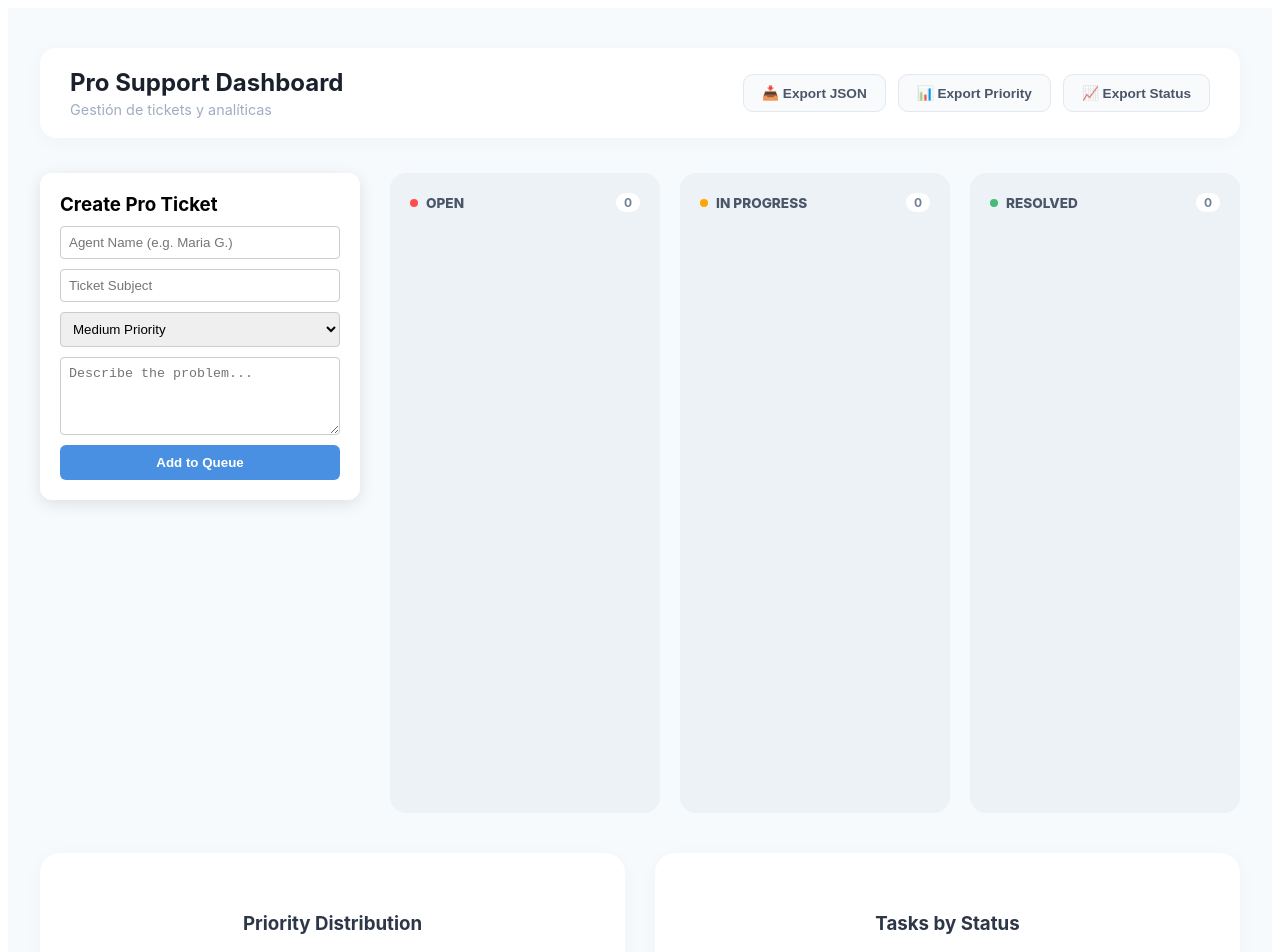
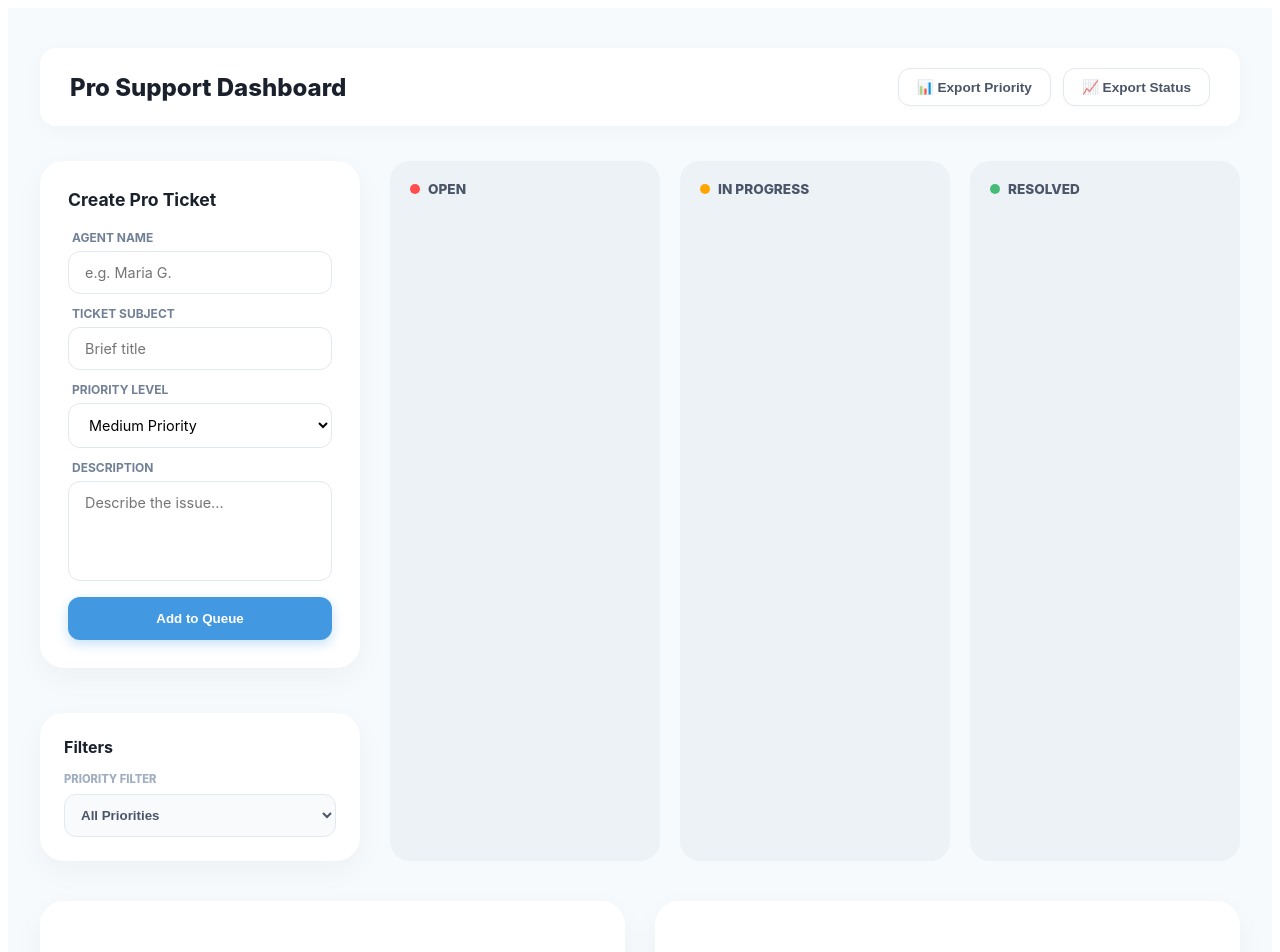
Before and after one commit to Fiorella318/Support-Tickets, a React (Vite) app: page / in a window 1280 px wide. Shown: the top 952 px of the page. Built offline with nearby package versions, Linux system fonts and the light colour scheme.

Commit message:
styles changed

```diff
--- a/src/App.tsx
+++ b/src/App.tsx
@@ -10,7 +10,9 @@ function App() {
     return saved ? JSON.parse(saved) : [];
   });
 
-  // Referencias para las capturas de imagen
+  // Estado para el filtro de prioridad
+  const [filterPriority, setFilterPriority] = useState<'All' | Priority>('All');
+
   const priorityBoxRef = useRef<HTMLDivElement>(null);
   const statusBoxRef = useRef<HTMLDivElement>(null);
 
@@ -21,7 +23,7 @@ function App() {
   const addTicket = (t: Ticket) => setTickets([...tickets, t]);
 
   const deleteTicket = (id: string) => {
-    if (window.confirm('¿Eliminar esta tarea?')) {
+    if (window.confirm('¿Eliminar este ticket?')) {
       setTickets(tickets.filter(t => t.id !== id));
     }
   };
@@ -45,21 +47,9 @@ function App() {
     setTickets(prev => prev.map(t => t.id === id ? { ...t, status: newStatus } : t));
   };
 
-  // --- Funciones de Exportación ---
-  const exportJson = () => {
-    const dataStr = "data:text/json;charset=utf-8," + encodeURIComponent(JSON.stringify(tickets, null, 2));
-    const link = document.createElement('a');
-    link.href = dataStr;
-    link.download = "dashboard_data.json";
-    link.click();
-  };
-
-  const exportImage = (ref: React.RefObject<HTMLDivElement>, name: string) => {
+  const exportImage = (ref: React.RefObject<HTMLDivElement | null>, name: string) => {
     if (ref.current) {
-      toPng(ref.current, {
-        backgroundColor: '#ffffff',
-        style: { padding: '20px' }
-      })
+      toPng(ref.current, { backgroundColor: '#ffffff', style: { padding: '20px' } })
         .then((url) => {
           const link = document.createElement('a');
           link.href = url;
@@ -69,52 +59,76 @@ function App() {
     }
   };
 
-  // --- Cálculos de Estadísticas ---
+  // Lógica de filtrado
+  const filteredTickets = filterPriority === 'All'
+    ? tickets
+    : tickets.filter(t => t.priority === filterPriority);
+
+  // Estadísticas (siempre sobre el total de tickets para que los gráficos sean reales)
   const total = tickets.length;
   const getP = (p: Priority) => tickets.filter(t => t.priority === p).length;
   const getS = (s: Status) => tickets.filter(t => t.status === s).length;
   const pct = (c: number) => total > 0 ? Math.round((c / total) * 100) : 0;
 
-  // Estilos reutilizables
   const btnActionStyle = {
     cursor: 'pointer',
     padding: '10px 18px',
-    borderRadius: '10px',
+    borderRadius: '12px',
     border: '1px solid #E2E8F0',
-    background: '#F8FAFC',
+    background: '#FFFFFF',
     color: '#4A5568',
     fontSize: '0.85rem',
     fontWeight: 600,
     display: 'flex',
     alignItems: 'center',
     gap: '8px',
-    transition: 'all 0.2s'
+    boxShadow: '0 2px 4px rgba(0,0,0,0.02)'
   };
 
   return (
     <div style={{ backgroundColor: '#F7FAFC', minHeight: '100vh', padding: '40px 20px', fontFamily: '"Inter", sans-serif' }}>
       <div style={{ maxWidth: '1200px', margin: '0 auto' }}>
 
-        {/* Encabezado Principal */}
+        {/* Header */}
         <div style={{
           display: 'flex', justifyContent: 'space-between', alignItems: 'center',
           background: 'white', padding: '20px 30px', borderRadius: '16px',
           marginBottom: '35px', boxShadow: '0 4px 20px rgba(0,0,0,0.03)'
         }}>
-          <div>
-            <h1 style={{ margin: 0, fontSize: '1.5rem', color: '#1A202C' }}>Pro Support Dashboard</h1>
-            <p style={{ margin: '4px 0 0 0', color: '#A0AEC0', fontSize: '0.9rem' }}>Gestión de tickets y analíticas</p>
-          </div>
+          <h1 style={{ margin: 0, fontSize: '1.5rem', color: '#1A202C', fontWeight: 800 }}>Pro Support Dashboard</h1>
           <div style={{ display: 'flex', gap: '12px' }}>
-            <button onClick={exportJson} style={btnActionStyle}>📥 Export JSON</button>
             <button onClick={() => exportImage(priorityBoxRef, 'prioridades')} style={btnActionStyle}>📊 Export Priority</button>
             <button onClick={() => exportImage(statusBoxRef, 'estados')} style={btnActionStyle}>📈 Export Status</button>
           </div>
         </div>
 
         <div style={{ display: 'grid', gridTemplateColumns: '320px 1fr', gap: '30px', marginBottom: '40px' }}>
-          {/* Formulario */}
-          <aside><TicketForm onAddTicket={addTicket} /></aside>
+
+          {/* Columna Izquierda: Formulario y Filtros */}
+          <aside style={{ display: 'flex', flexDirection: 'column', gap: '20px' }}>
+            <TicketForm onAddTicket={addTicket} />
+
+            <div style={{
+              background: 'white', padding: '24px', borderRadius: '24px',
+              boxShadow: '0 10px 30px rgba(0,0,0,0.04)'
+            }}>
+              <h3 style={{ margin: '0 0 15px 0', color: '#1A202C', fontSize: '1rem', fontWeight: 700 }}>Filters</h3>
+              <label style={{ display: 'block', fontSize: '0.7rem', fontWeight: 800, color: '#A0AEC0', marginBottom: '8px' }}>PRIORITY FILTER</label>
+              <select
+                value={filterPriority}
+                onChange={(e) => setFilterPriority(e.target.value as any)}
+                style={{
+                  width: '100%', padding: '12px', borderRadius: '12px', border: '1px solid #E2E8F0',
+                  background: '#F8FAFC', outline: 'none', fontWeight: 600, color: '#4A5568'
+                }}
+              >
+                <option value="All">All Priorities</option>
+                <option value="High">High Only</option>
+                <option value="Medium">Medium Only</option>
+                <option value="Low">Low Only</option>
+              </select>
+            </div>
+          </aside>
 
           {/* Tablero Kanban */}
           <main style={{ display: 'grid', gridTemplateColumns: 'repeat(3, 1fr)', gap: '20px' }}>
@@ -123,19 +137,16 @@ function App() {
                 key={status}
                 onDragOver={e => e.preventDefault()}
                 onDrop={e => handleDrop(e, status)}
-                style={{ background: '#EDF2F7', padding: '20px', borderRadius: '16px', minHeight: '600px' }}
+                style={{ background: '#EDF2F7', padding: '20px', borderRadius: '20px', minHeight: '600px' }}
               >
                 <div style={{ display: 'flex', alignItems: 'center', gap: '8px', marginBottom: '20px' }}>
                     <div style={{
-                      width: '8px', height: '8px', borderRadius: '50%',
+                      width: '10px', height: '10px', borderRadius: '50%',
                       background: status === 'Open' ? '#FF4D4D' : status === 'In Progress' ? '#FFA500' : '#48BB78'
                     }}></div>
                     <h3 style={{ fontSize: '0.85rem', color: '#4A5568', fontWeight: 800, margin: 0 }}>{status.toUpperCase()}</h3>
-                    <span style={{ marginLeft: 'auto', background: 'white', padding: '2px 8px', borderRadius: '10px', fontSize: '0.75rem', fontWeight: 'bold', color: '#718096' }}>
-                      {getS(status)}
-                    </span>
                 </div>
-                {tickets.filter(t => t.status === status).map(t => (
+                {filteredTickets.filter(t => t.status === status).map(t => (
                   <TicketCard key={t.id} ticket={t} onStatusChange={updateStatus} onDeleteTicket={deleteTicket} />
                 ))}
               </div>
@@ -143,56 +154,42 @@ function App() {
           </main>
         </div>
 
-        {/* Sección de Analíticas con Lógica de Ocultar 0% */}
+        {/* Analíticas */}
         <div style={{ display: 'grid', gridTemplateColumns: '1fr 1fr', gap: '30px' }}>
 
-          {/* GRÁFICO DE DONA (PRIORIDAD) */}
-          <div ref={priorityBoxRef} style={{ background: 'white', padding: '40px', borderRadius: '20px', textAlign: 'center', boxShadow: '0 4px 20px rgba(0,0,0,0.03)' }}>
-            <h3 style={{ marginBottom: '30px', color: '#2D3748' }}>Priority Distribution</h3>
+          <div ref={priorityBoxRef} style={{ background: 'white', padding: '40px', borderRadius: '24px', textAlign: 'center', boxShadow: '0 10px 30px rgba(0,0,0,0.04)' }}>
+            <h3 style={{ marginBottom: '30px', color: '#2D3748', fontWeight: 700 }}>Priority Distribution</h3>
             <div style={{ position: 'relative', width: '200px', height: '200px', margin: '0 auto' }}>
                 <svg viewBox="0 0 36 36" style={{ width: '100%', transform: 'rotate(-90deg)' }}>
                   <circle cx="18" cy="18" r="16" fill="none" stroke="#F7FAFC" strokeWidth="3.5" />
-
-                  {/* Solo dibuja si el % es mayor a 0 */}
                   {pct(getP('High')) > 0 && (
-                    <circle cx="18" cy="18" r="16" fill="none" stroke="#FF4D4D" strokeWidth="3.5"
-                      strokeDasharray={`${pct(getP('High'))} 100`} strokeLinecap="round" />
+                    <circle cx="18" cy="18" r="16" fill="none" stroke="#FF4D4D" strokeWidth="3.5" strokeDasharray={`${pct(getP('High'))} 100`} strokeLinecap="round" />
                   )}
-
                   {pct(getP('Medium')) > 0 && (
-                    <circle cx="18" cy="18" r="16" fill="none" stroke="#FFA500" strokeWidth="3.5"
-                      strokeDasharray={`${pct(getP('Medium'))} 100`}
-                      strokeDashoffset={`-${pct(getP('High'))}`} strokeLinecap="round" />
+                    <circle cx="18" cy="18" r="16" fill="none" stroke="#FFA500" strokeWidth="3.5" strokeDasharray={`${pct(getP('Medium'))} 100`} strokeDashoffset={`-${pct(getP('High'))}`} strokeLinecap="round" />
                   )}
-
                   {pct(getP('Low')) > 0 && (
-                    <circle cx="18" cy="18" r="16" fill="none" stroke="#4DA6FF" strokeWidth="3.5"
-                      strokeDasharray={`${pct(getP('Low'))} 100`}
-                      strokeDashoffset={`-${pct(getP('High')) + pct(getP('Medium'))}`} strokeLinecap="round" />
+                    <circle cx="18" cy="18" r="16" fill="none" stroke="#4DA6FF" strokeWidth="3.5" strokeDasharray={`${pct(getP('Low'))} 100`} strokeDashoffset={`-${pct(getP('High')) + pct(getP('Medium'))}`} strokeLinecap="round" />
                   )}
                 </svg>
-
                 <div style={{ position: 'absolute', top: '50%', left: '50%', transform: 'translate(-50%, -50%)' }}>
                     <div style={{ fontSize: '1.8rem', fontWeight: 800, color: '#2D3748' }}>{total}</div>
                     <div style={{ fontSize: '0.7rem', color: '#A0AEC0', fontWeight: 'bold' }}>TICKETS</div>
                 </div>
             </div>
-
-            {/* Leyendas dinámicas: ocultan prioridades con 0% */}
-            <div style={{ marginTop: '30px', display: 'flex', justifyContent: 'center', gap: '15px', fontSize: '0.85rem', fontWeight: 600 }}>
+            <div style={{ marginTop: '30px', display: 'flex', justifyContent: 'center', gap: '15px', fontSize: '0.85rem', fontWeight: 700 }}>
               {pct(getP('High')) > 0 && <span style={{ color: '#FF4D4D' }}>● High: {pct(getP('High'))}%</span>}
               {pct(getP('Medium')) > 0 && <span style={{ color: '#FFA500' }}>● Med: {pct(getP('Medium'))}%</span>}
               {pct(getP('Low')) > 0 && <span style={{ color: '#4DA6FF' }}>● Low: {pct(getP('Low'))}%</span>}
             </div>
           </div>
 
-          {/* GRÁFICO DE BARRAS (ESTADO) */}
-          <div ref={statusBoxRef} style={{ background: 'white', padding: '40px', borderRadius: '20px', textAlign: 'center', boxShadow: '0 4px 20px rgba(0,0,0,0.03)' }}>
-            <h3 style={{ marginBottom: '30px', color: '#2D3748' }}>Tasks by Status</h3>
+          <div ref={statusBoxRef} style={{ background: 'white', padding: '40px', borderRadius: '24px', textAlign: 'center', boxShadow: '0 10px 30px rgba(0,0,0,0.04)' }}>
+            <h3 style={{ marginBottom: '30px', color: '#2D3748', fontWeight: 700 }}>Tasks by Status</h3>
             <div style={{ display: 'flex', alignItems: 'flex-end', justifyContent: 'space-around', height: '200px', borderBottom: '2px solid #F7FAFC', paddingBottom: '10px' }}>
-              <div style={{ width: '45px', height: `${pct(getS('Open'))}%`, background: 'linear-gradient(180deg, #9F7AEA 0%, #6B46C1 100%)', borderRadius: '8px 8px 0 0', transition: 'height 0.5s' }} />
-              <div style={{ width: '45px', height: `${pct(getS('In Progress'))}%`, background: 'rgba(159, 122, 234, 0.5)', borderRadius: '8px 8px 0 0', transition: 'height 0.5s' }} />
-              <div style={{ width: '45px', height: `${pct(getS('Resolved'))}%`, background: 'rgba(159, 122, 234, 0.2)', borderRadius: '8px 8px 0 0', transition: 'height 0.5s' }} />
+              <div style={{ width: '45px', height: `${pct(getS('Open'))}%`, background: 'linear-gradient(180deg, #9F7AEA 0%, #6B46C1 100%)', borderRadius: '8px 8px 0 0' }} />
+              <div style={{ width: '45px', height: `${pct(getS('In Progress'))}%`, background: 'rgba(159, 122, 234, 0.5)', borderRadius: '8px 8px 0 0' }} />
+              <div style={{ width: '45px', height: `${pct(getS('Resolved'))}%`, background: 'rgba(159, 122, 234, 0.2)', borderRadius: '8px 8px 0 0' }} />
             </div>
             <div style={{ display: 'flex', justifyContent: 'space-around', fontSize: '0.8rem', marginTop: '15px', fontWeight: 700, color: '#718096' }}>
               <span>OPEN ({pct(getS('Open'))}%)</span>
--- a/src/components/TicketForm.tsx
+++ b/src/components/TicketForm.tsx
@@ -1,17 +1,5 @@
 import { useState } from 'react';
-
-export type Priority = 'Low' | 'Medium' | 'High';
-export type Status = 'Open' | 'In Progress' | 'Resolved';
-
-export interface Ticket {
-  id: string;
-  subject: string;
-  description: string;
-  priority: Priority;
-  status: Status;
-  assignedTo: string; // Nueva propiedad para la Fase 3
-  createdAt: string;
-}
+import { type Ticket, type Priority } from '../types/ticket';
 
 interface Props {
   onAddTicket: (ticket: Ticket) => void;
@@ -25,59 +13,75 @@ export default function TicketForm({ onAddTicket }: Props) {
 
   const handleSubmit = (e: React.FormEvent) => {
     e.preventDefault();
-    if (!subject || !description || !assignedTo) return alert('Please fill all fields, including Agent name');
-
-    const newTicket: Ticket = {
-      id: crypto.randomUUID(),
-      subject,
-      description,
-      priority,
-      status: 'Open',
-      assignedTo,
-      createdAt: new Date().toLocaleString(),
+    if (!subject || !description || !assignedTo) return alert('Please fill all fields');
+    onAddTicket({
+      id: crypto.randomUUID(), subject, description, priority,
+      status: 'Open', assignedTo, createdAt: new Date().toLocaleString()
+    });
+    setSubject(''); setDescription(''); setAssignedTo('');
   };
 
-    onAddTicket(newTicket);
-    setSubject('');
-    setDescription('');
-    setAssignedTo('');
+  const inputStyle = {
+    width: '100%',
+    padding: '12px 16px',
+    borderRadius: '12px',
+    border: '1px solid #E2E8F0',
+    fontSize: '0.9rem',
+    outline: 'none',
+    background: '#FFFFFF',
+    marginBottom: '12px',
+    boxSizing: 'border-box' as 'border-box',
+    fontFamily: 'inherit'
   };
 
   return (
-    <form onSubmit={handleSubmit} style={{
-      display: 'flex', flexDirection: 'column', gap: '10px', background: 'white',
-      padding: '20px', borderRadius: '12px', boxShadow: '0 4px 15px rgba(0,0,0,0.1)'
+    <div style={{
+      background: 'white',
+      padding: '28px',
+      borderRadius: '24px',
+      boxShadow: '0 10px 30px rgba(0,0,0,0.04)',
+      marginBottom: '25px'
     }}>
-      <h3 style={{ margin: '0' }}>Create Pro Ticket</h3>
-      <input
-        style={{ padding: '8px', borderRadius: '4px', border: '1px solid #ccc' }}
-        value={assignedTo} onChange={(e) => setAssignedTo(e.target.value)}
-        placeholder="Agent Name (e.g. Maria G.)"
-      />
-      <input
-        style={{ padding: '8px', borderRadius: '4px', border: '1px solid #ccc' }}
-        value={subject} onChange={(e) => setSubject(e.target.value)}
-        placeholder="Ticket Subject"
-      />
-      <select
-        style={{ padding: '8px', borderRadius: '4px', border: '1px solid #ccc' }}
-        value={priority} onChange={(e) => setPriority(e.target.value as Priority)}
-      >
+      <h3 style={{ margin: '0 0 20px 0', color: '#1A202C', fontSize: '1.1rem', fontWeight: 700 }}>
+        Create Pro Ticket
+      </h3>
+      <form onSubmit={handleSubmit}>
+        <label style={{ display: 'block', fontSize: '0.75rem', fontWeight: 700, color: '#718096', marginBottom: '6px', marginLeft: '4px' }}>AGENT NAME</label>
+        <input style={inputStyle} value={assignedTo} onChange={(e) => setAssignedTo(e.target.value)} placeholder="e.g. Maria G." />
+
+        <label style={{ display: 'block', fontSize: '0.75rem', fontWeight: 700, color: '#718096', marginBottom: '6px', marginLeft: '4px' }}>TICKET SUBJECT</label>
+        <input style={inputStyle} value={subject} onChange={(e) => setSubject(e.target.value)} placeholder="Brief title" />
+
+        <label style={{ display: 'block', fontSize: '0.75rem', fontWeight: 700, color: '#718096', marginBottom: '6px', marginLeft: '4px' }}>PRIORITY LEVEL</label>
+        <select style={inputStyle} value={priority} onChange={(e) => setPriority(e.target.value as Priority)}>
           <option value="Low">Low Priority</option>
           <option value="Medium">Medium Priority</option>
           <option value="High">High Priority</option>
         </select>
+
+        <label style={{ display: 'block', fontSize: '0.75rem', fontWeight: 700, color: '#718096', marginBottom: '6px', marginLeft: '4px' }}>DESCRIPTION</label>
         <textarea
-        style={{ padding: '8px', borderRadius: '4px', border: '1px solid #ccc', minHeight: '60px' }}
-        value={description} onChange={(e) => setDescription(e.target.value)}
-        placeholder="Describe the problem..."
+          style={{ ...inputStyle, minHeight: '100px', resize: 'none' }}
+          value={description}
+          onChange={(e) => setDescription(e.target.value)}
+          placeholder="Describe the issue..."
         />
+
         <button type="submit" style={{
-        backgroundColor: '#4A90E2', color: 'white', border: 'none',
-        padding: '10px', borderRadius: '6px', fontWeight: 'bold', cursor: 'pointer'
+          width: '100%',
+          background: '#4299E1',
+          color: 'white',
+          border: 'none',
+          padding: '14px',
+          borderRadius: '12px',
+          fontWeight: 700,
+          cursor: 'pointer',
+          boxShadow: '0 4px 12px rgba(66, 153, 225, 0.3)',
+          transition: 'transform 0.2s'
         }}>
           Add to Queue
         </button>
       </form>
+    </div>
   );
 }
```
Lines whose indentation alone changed are shown as unchanged.
